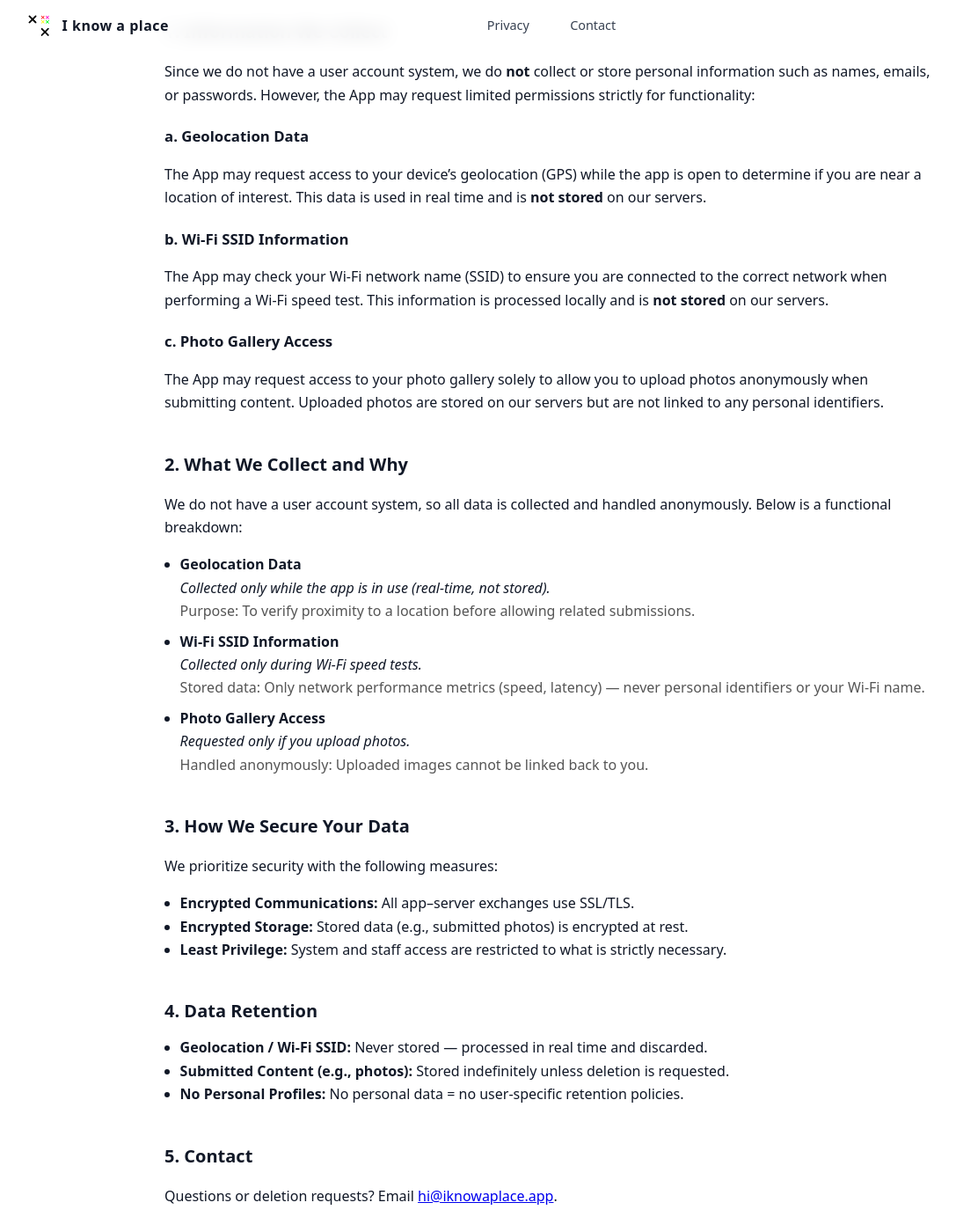
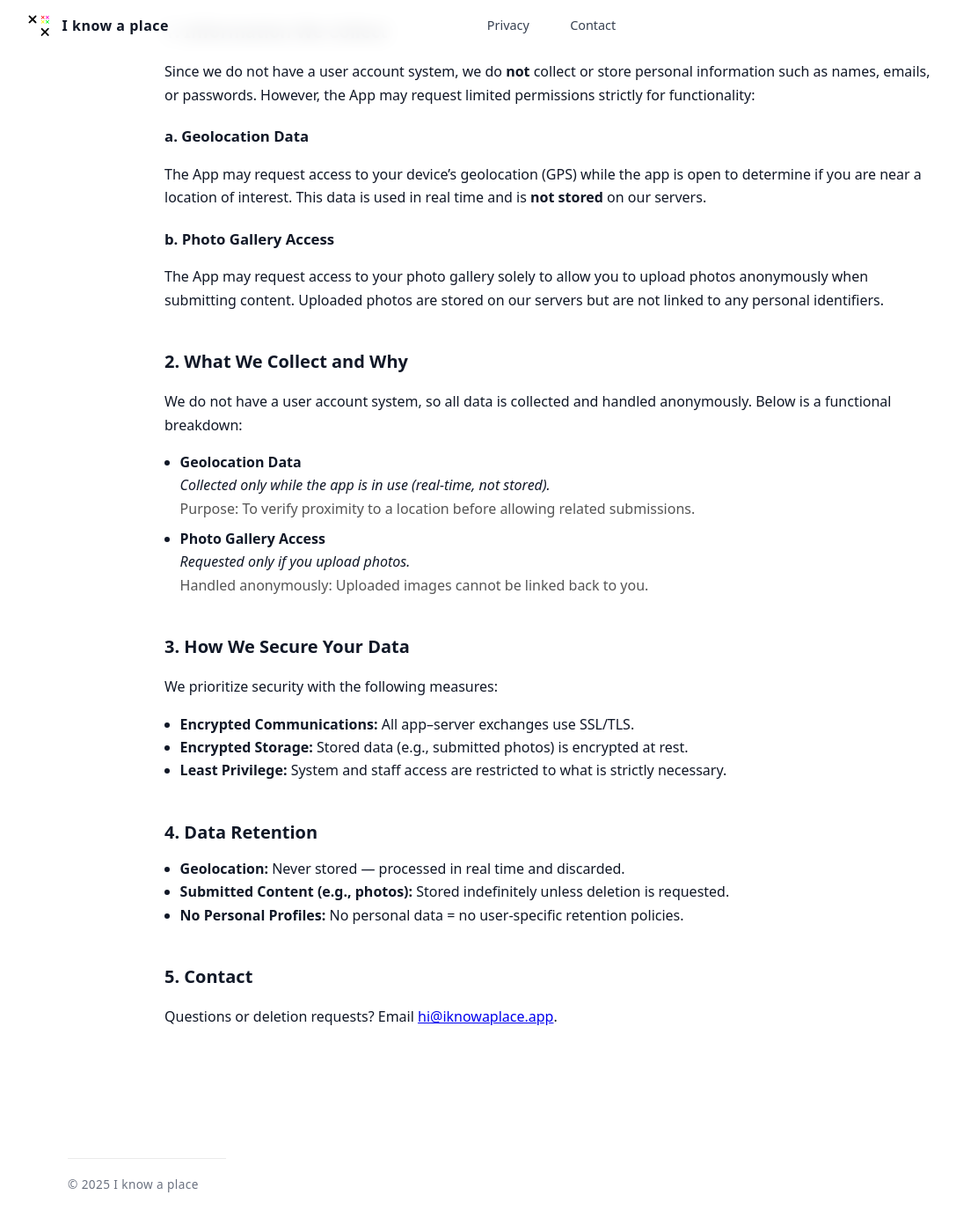
Before and after one commit to know-a-place/know-a-place.github.io, a Jekyll site: the page built from privacy/index.md, in a window 1280 px wide and 1400 px high, scrolled down 337 px. Shown: the whole window at 88% size, without its empty margins (13-1100 px from the left). Built offline with Jekyll 4.4.1, drawn with Linux system fonts in a browser that asks for light colours.

Commit message:
Remove information related to SSID, currently not collecting

```diff
--- /dev/null
+++ b/CNAME
@@ -0,0 +1 @@
+iknowaplace.app
--- a/_config.yml
+++ b/_config.yml
@@ -21,9 +21,7 @@
 title: I know a place
 email: hi@iknowaplace.app
 description: >- # this means to ignore newlines until "baseurl:"
-  Write an awesome description for your new site here. You can edit this
-  line in _config.yml. It will appear in your document head meta (for
-  Google search results) and in your feed.xml site description.
+  Find your next co-work cafe here on I know a place!
 baseurl: "" # the subpath of your site, e.g. /blog
 url: "" # the base hostname & protocol for your site, e.g. http://example.com
 # twitter_username: jekyllrb
--- a/index.html
+++ b/index.html
@@ -1,6 +1,5 @@
 ---
 layout: default
-description: Centralize feedback, prioritize what matters, and ship updates users love.
 permalink: /
 ---
 <link rel="stylesheet" href="/assets/css/landing.css" />
--- a/privacy/index.md
+++ b/privacy/index.md
@@ -15,16 +15,13 @@ permalink: /privacy/
   <p>Since we do not have a user account system, we do <strong>not</strong> collect or store personal information such as names, emails, or passwords. However, the App may request limited permissions strictly for functionality:</p>
   <h3 style="font-size:1.05rem;margin:1.25rem 0 .4rem;">a. Geolocation Data</h3>
   <p>The App may request access to your device’s geolocation (GPS) while the app is open to determine if you are near a location of interest. This data is used in real time and is <strong>not stored</strong> on our servers.</p>
-  <h3 style="font-size:1.05rem;margin:1.25rem 0 .4rem;">b. Wi‑Fi SSID Information</h3>
-  <p>The App may check your Wi‑Fi network name (SSID) to ensure you are connected to the correct network when performing a Wi‑Fi speed test. This information is processed locally and is <strong>not stored</strong> on our servers.</p>
-  <h3 style="font-size:1.05rem;margin:1.25rem 0 .4rem;">c. Photo Gallery Access</h3>
+  <h3 style="font-size:1.05rem;margin:1.25rem 0 .4rem;">b. Photo Gallery Access</h3>
   <p>The App may request access to your photo gallery solely to allow you to upload photos anonymously when submitting content. Uploaded photos are stored on our servers but are not linked to any personal identifiers.</p>
 
   <h2 style="font-size:1.25rem;margin:2.5rem 0 .75rem;">2. What We Collect and Why</h2>
   <p>We do not have a user account system, so all data is collected and handled anonymously. Below is a functional breakdown:</p>
   <ul style="padding-left:1.1rem;margin:0 0 1.25rem;">
     <li style="margin:.5rem 0;"><strong>Geolocation Data</strong><br><em>Collected only while the app is in use (real-time, not stored).</em><br><span style="color:#555;">Purpose: To verify proximity to a location before allowing related submissions.</span></li>
-    <li style="margin:.5rem 0;"><strong>Wi‑Fi SSID Information</strong><br><em>Collected only during Wi‑Fi speed tests.</em><br><span style="color:#555;">Stored data: Only network performance metrics (speed, latency) — never personal identifiers or your Wi‑Fi name.</span></li>
     <li style="margin:.5rem 0;"><strong>Photo Gallery Access</strong><br><em>Requested only if you upload photos.</em><br><span style="color:#555;">Handled anonymously: Uploaded images cannot be linked back to you.</span></li>
   </ul>
 
@@ -38,7 +35,7 @@ permalink: /privacy/
 
   <h2 style="font-size:1.25rem;margin:2.5rem 0 .75rem;">4. Data Retention</h2>
   <ul style="padding-left:1.1rem;margin:0 0 1.25rem;">
-    <li><strong>Geolocation / Wi‑Fi SSID:</strong> Never stored — processed in real time and discarded.</li>
+    <li><strong>Geolocation:</strong> Never stored — processed in real time and discarded.</li>
     <li><strong>Submitted Content (e.g., photos):</strong> Stored indefinitely unless deletion is requested.</li>
     <li><strong>No Personal Profiles:</strong> No personal data = no user‑specific retention policies.</li>
   </ul>
```
Also changed, not shown: other parts of privacy/index.md (+1 -1 lines).
